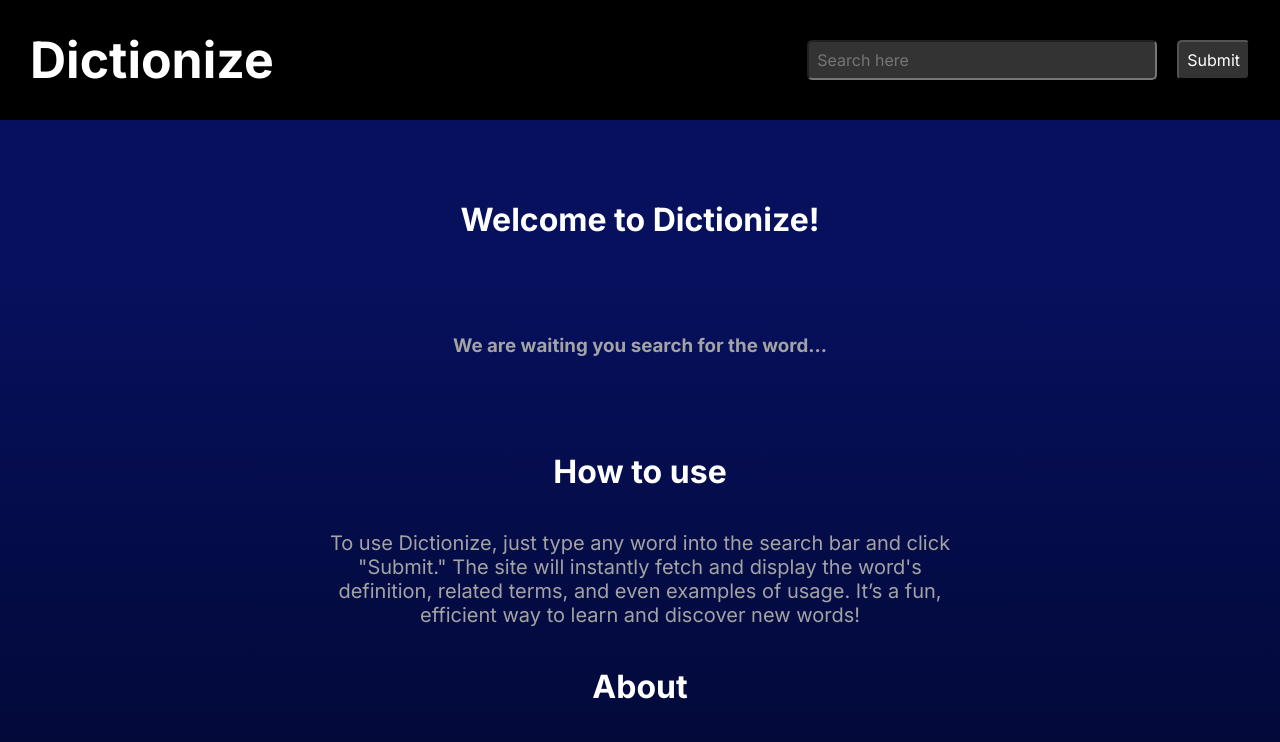
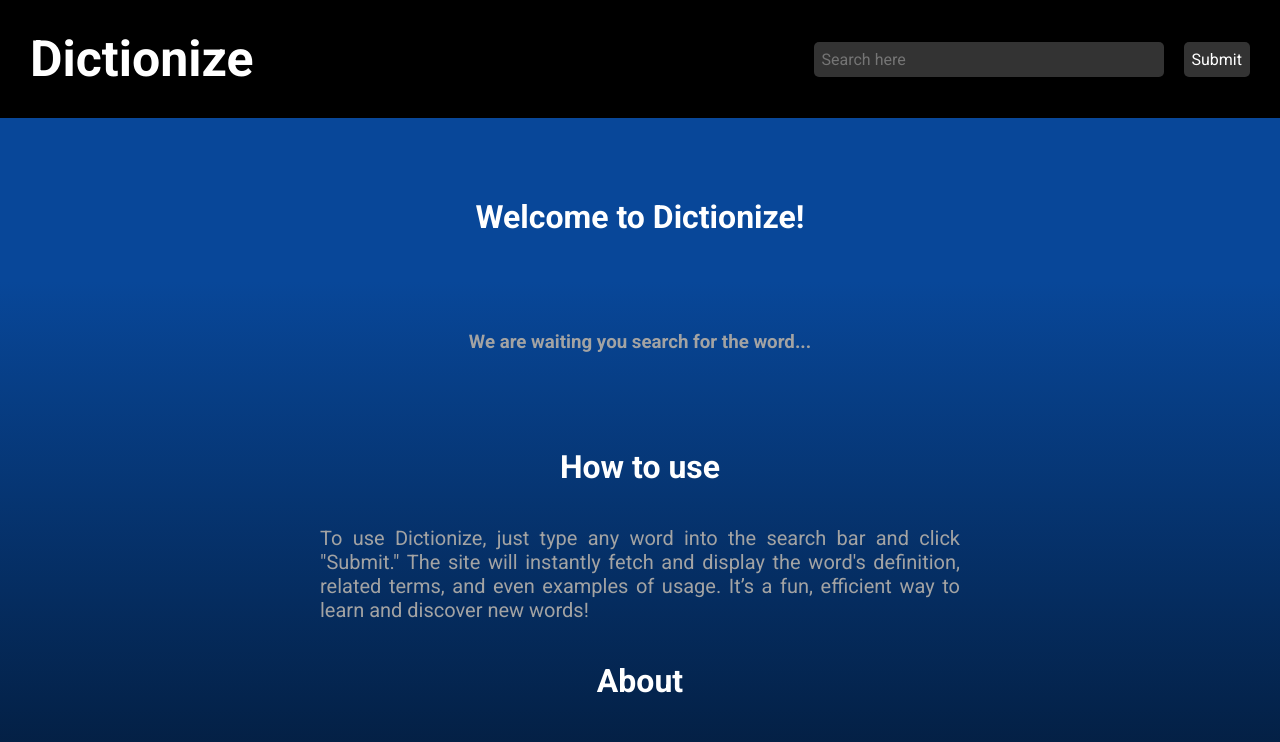
Before and after one commit to NeithanRodrigues/Dictionize, a React (Create React App) app: page / in a window 1280 px wide. Shown: the top 742 px of the page. Built offline with nearby package versions, Linux system fonts and the light colour scheme.

Commit message:
Adding some changes in design

```diff
--- a/public/index.html
+++ b/public/index.html
@@ -11,7 +11,9 @@
     />
     <link rel="preconnect" href="https://fonts.googleapis.com">
 <link rel="preconnect" href="https://fonts.gstatic.com" crossorigin>
-<link href="https://fonts.googleapis.com/css2?family=Inter:ital,opsz,wght@0,14..32,100..900;1,14..32,100..900&display=swap" rel="stylesheet">
+<link rel="preconnect" href="https://fonts.googleapis.com">
+<link rel="preconnect" href="https://fonts.gstatic.com" crossorigin>
+<link href="https://fonts.googleapis.com/css2?family=Roboto:ital,wght@0,100;0,300;0,400;0,500;0,700;0,900;1,100;1,300;1,400;1,500;1,700;1,900&display=swap" rel="stylesheet">
     <link rel="apple-touch-icon" href="%PUBLIC_URL%/logo192.png" />
     <!--
       manifest.json provides metadata used when your web app is installed on a
--- a/src/index.css
+++ b/src/index.css
@@ -2,16 +2,15 @@
   margin: 0;
   padding: 0;
   box-sizing: border-box;
-  font-family: "Inter", "sans-serif";
+  font-family: "Roboto", "sans-serif";
   color: #a3a3a3;
+  text-align: justify;
 }
 
-p{
-  font-size: 20px;
-}
+
 
 body{
-  background: linear-gradient(180deg,#06105c 20%,  #00031a 80%);
+  background: linear-gradient(180deg,#084799 20%,  #000 80%);
   padding-bottom: 300px;
 }
 
@@ -32,8 +31,6 @@
   margin: 20px;
 }
 
-
-
 a{
-  color: #3669e0;
+ font-style: none;
 }
--- a/src/styles/Content.module.css
+++ b/src/styles/Content.module.css
@@ -10,15 +10,16 @@
 p{
   margin-top: 20px;
   font-size: 20px;
+  text-align: justify;
 }
 
 @media screen and (max-width: 840px) {
   .Content{
-    width: 85%;
+    width: 95%;
   }
   p{
     font-size: 15px;
-    width: 90%;
+    width: 95%;
     margin: auto;
   }
   h1{
--- a/src/styles/HeadBar.module.css
+++ b/src/styles/HeadBar.module.css
@@ -25,6 +25,8 @@
   margin-right: 20px;
   padding: 0.5em;
   font-size: 16px;
+  color: #fff;
+  border: none;
   background-color: #333;
 }
 
@@ -34,7 +36,7 @@
   padding: 0.5em;
   color: #fff;
   font-size: 16px;
-  border-color: none;
+  border: none;
 }
 
 .Button:hover {
```
